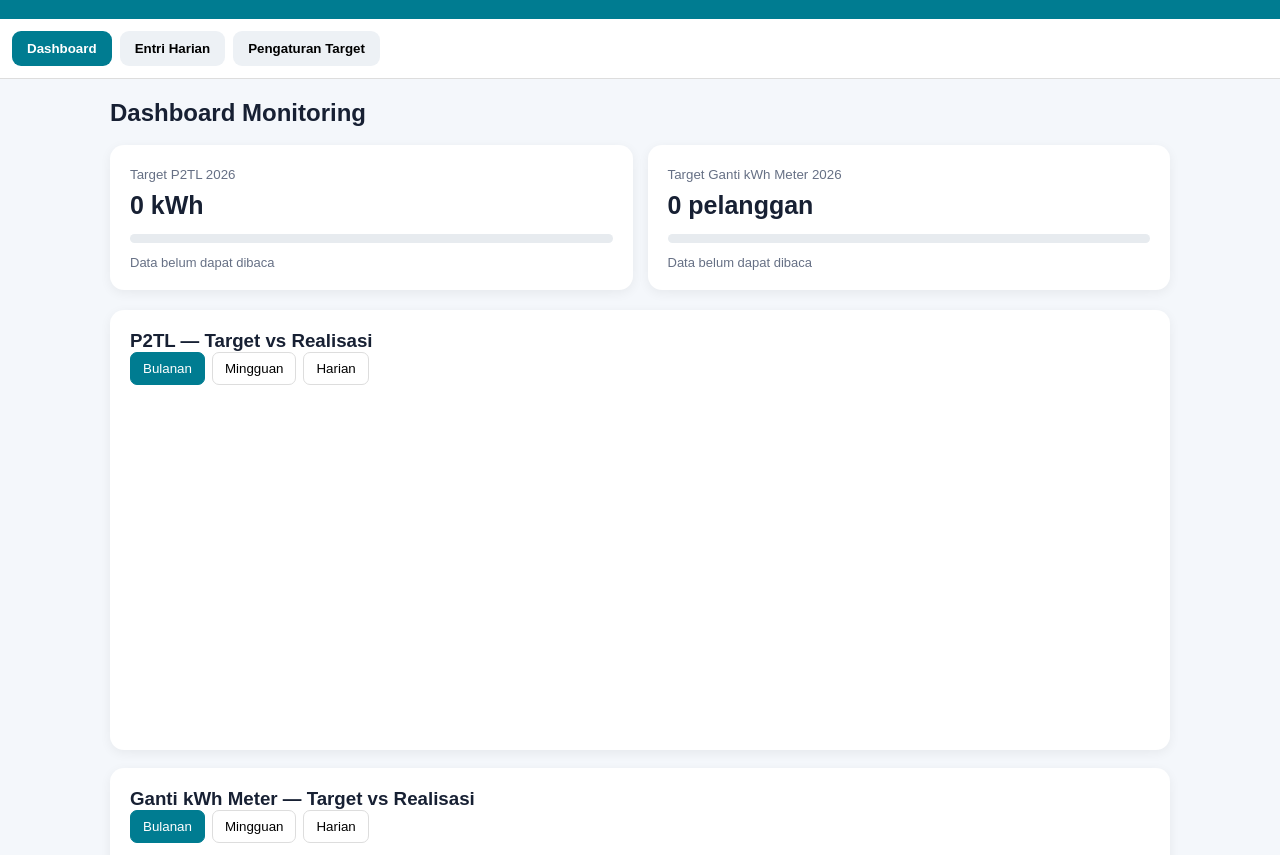
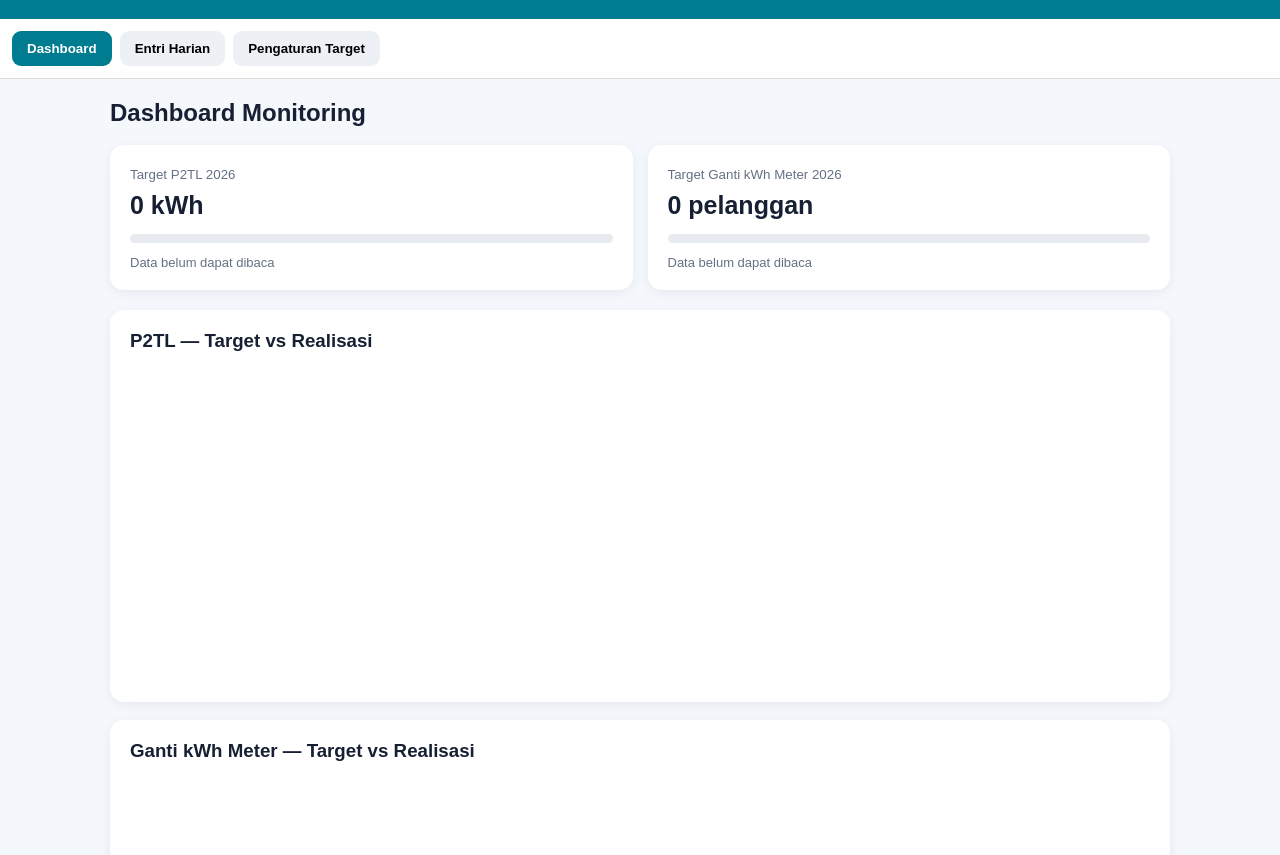
Before and after one commit to ibnushihab/TEbynu-v2, a plain HTML site: page index.html in a window 1280 px wide. Shown: the part 74-929 px from the top of the page. Drawn offline with nearby package versions, Linux system fonts and the light colour scheme; no server answers.

Commit message:
Remove period selection buttons from panels
Removed unnecessary button elements for period selection.

```diff
--- a/index.html
+++ b/index.html
@@ -322,12 +322,6 @@
 
       <h3>P2TL — Target vs Realisasi</h3>
 
-      <div class="periode">
-        <button class="active">Bulanan</button>
-        <button>Mingguan</button>
-        <button>Harian</button>
-      </div>
-
       <div style="height:330px;">
   <canvas id="chartP2TL"></canvas>
 </div>
@@ -338,12 +332,6 @@
     <div class="panel">
 
       <h3>Ganti kWh Meter — Target vs Realisasi</h3>
-
-      <div class="periode">
-        <button class="active">Bulanan</button>
-        <button>Mingguan</button>
-        <button>Harian</button>
-      </div>
 
       <div style="height:330px;">
   <canvas id="chartMeter"></canvas>
```
